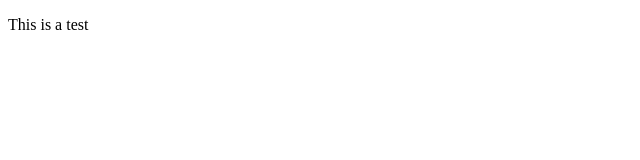
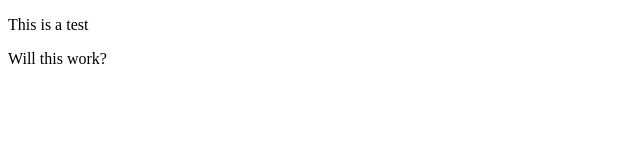
Before and after one commit to nicolajnnielsen/GitHubActions, a plain HTML site: page index.html in a window 1280 px wide. Shown: the full height of the page, 0-640 px from the left. Drawn offline with Linux system fonts and the light colour scheme.

Commit message:
Update index.html

```diff
--- a/index.html
+++ b/index.html
@@ -9,6 +9,7 @@
 <body>
     <main>
         <p>This is a test</p>
+        <p>Will this work?</p>
     </main>
 </body>
 </html>
```
